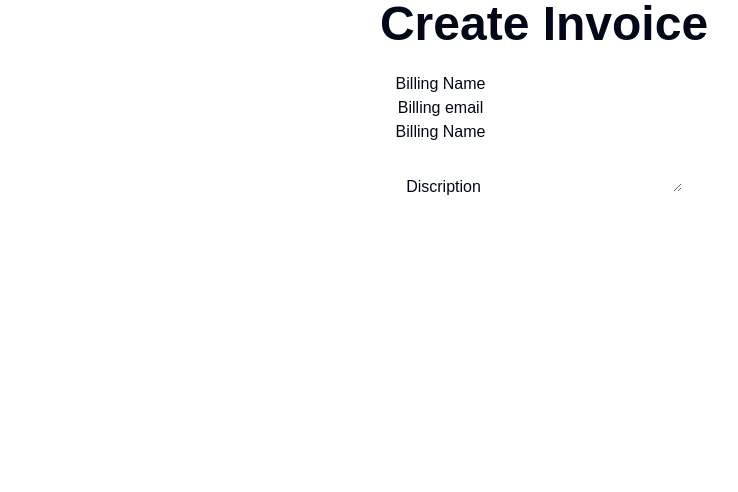
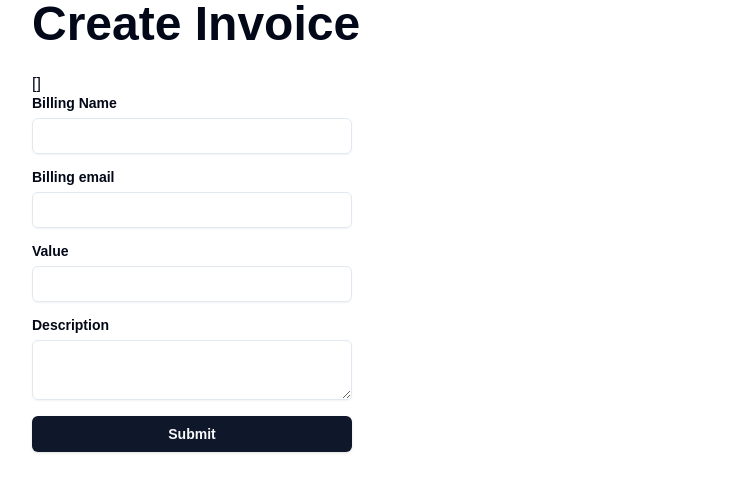
Before and after one commit to SunilNeupane77/invoice-app, a Next.js app: page /invoices/new in a window 1280 px wide. Shown: the top 492 px of the page, without its empty margins (96-834 px from the left). Built offline with nearby package versions, Linux system fonts and the light colour scheme; no server answers; the database is empty.

Commit message:
index file on database added

```diff
--- a/package.json
+++ b/package.json
@@ -14,8 +14,10 @@
     "@radix-ui/react-slot": "^1.1.0",
     "class-variance-authority": "^0.7.0",
     "clsx": "^2.1.1",
+    "drizzle-orm": "^0.34.1",
     "lucide-react": "^0.451.0",
     "next": "14.2.15",
+    "pg": "^8.13.0",
     "react": "^18",
     "react-dom": "^18",
     "tailwind-merge": "^2.5.3",
@@ -23,8 +25,10 @@
   },
   "devDependencies": {
     "@types/node": "^20",
+    "@types/pg": "^8.11.10",
     "@types/react": "^18",
     "@types/react-dom": "^18",
+    "drizzle-kit": "^0.25.0",
     "eslint": "^8",
     "eslint-config-next": "14.2.15",
     "postcss": "^8",
--- a/src/app/invoices/new/page.tsx
+++ b/src/app/invoices/new/page.tsx
@@ -1,24 +1,39 @@
-export default function Home() {
+import { Button } from "@/components/ui/button";
+import { Input } from "@/components/ui/input";
+import { Label } from "@/components/ui/label";
+import { Textarea } from "@/components/ui/textarea";
+import { db } from "@/db";
+import { sql } from "drizzle-orm";
+export default async function Home() {
+    const results=await db.execute(sql`SELECT current_database()`)
   return (
-    <main className=" flex flex-col justify-center h-full text-center gap-6 max-w-5xl mx-auto">
+    <main className=" flex flex-col justify-center h-full  gap-6 max-w-5xl mx-auto">
       <h1 className="text-5xl font-bold">Create Invoice</h1>
       <div>
-        <form action="">
+        {
+            JSON.stringify(results)
+        }
+        <form action="" className="grid gap-4 max-w-xs">
             <div>
-                <label htmlFor="">Billing Name</label>
-                <input type="text" />
+                <Label htmlFor="name" className="block font-semibold mb-2">Billing Name</Label>
+                <Input type="text" name="name" id="name"/>
             </div>
             <div>
-                <label htmlFor="">Billing email</label>
-                <input type="email" />
+                <Label  htmlFor="email" className="block font-semibold mb-2">Billing email</Label>
+                <Input type="email" name="email" id="email"/>
             </div>
             <div>
-                <label htmlFor="">Billing Name</label>
-                <input type="text" />
+                <Label htmlFor="value" className="block font-semibold mb-2">Value</Label>
+                <Input type="text" name="value" id="value" />
             </div>
             <div>
-                <label htmlFor="">Discription</label>
-                <textarea name="" id=""></textarea>
+                <Label htmlFor="description" className="block font-semibold mb-2">Description</Label>
+                <Textarea name="description" id="description"></Textarea>
+            </div>
+            <div>
+                <Button className="w-full font-semibold">
+                    Submit
+                </Button>
             </div>
 
         </form>
--- /dev/null
+++ b/src/db/index.ts
@@ -0,0 +1,8 @@
+import { drizzle } from "drizzle-orm/node-postgres";
+import { Pool } from "pg";
+
+const pool = new Pool({
+    connectionString:process.env.XATA_DATABASE_URL,
+    max:20
+});
+export const db = drizzle(pool);
```
Also changed, not shown: src/db/scheme.ts (added), 1 other file (tests, documents, lock files or other folders).
